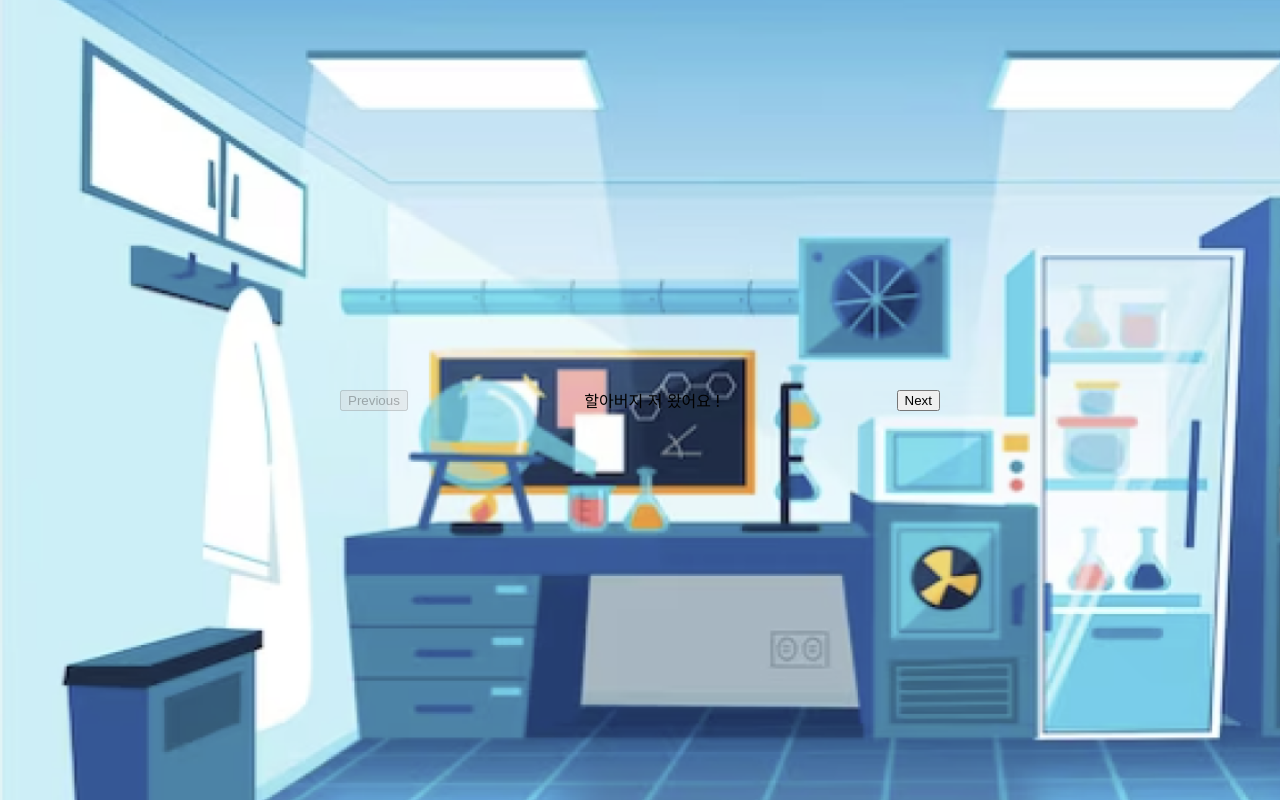
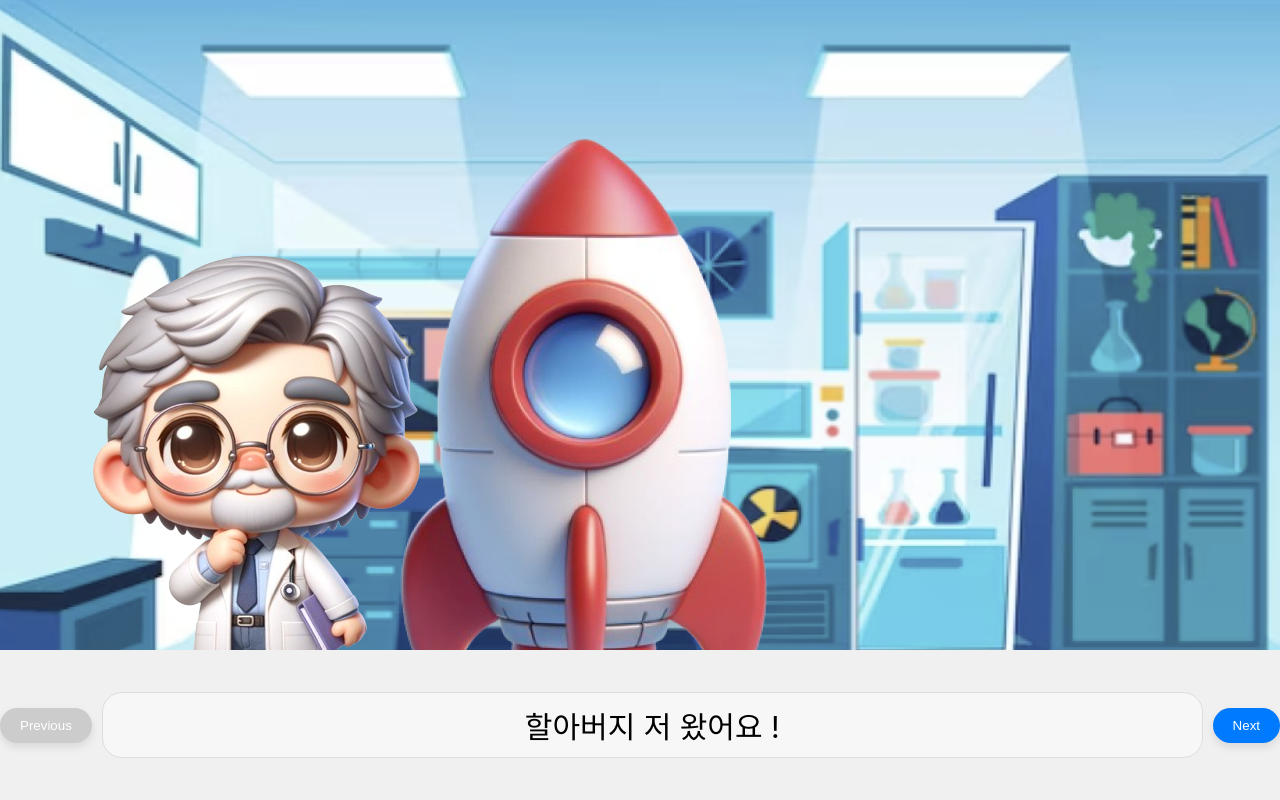
Before and after one commit to 22-bottle/ssafy_specific_pjt, a React (Create React App) app in the folder front/: page /mainchild/story in a window 1280 px wide. Built offline with nearby package versions, Linux system fonts and the light colour scheme.

Commit message:
design: stroy process 완성

```diff
--- a/front/src/components/mainchild/Story.module.css
+++ b/front/src/components/mainchild/Story.module.css
@@ -3,27 +3,87 @@
     flex-direction: column; /* 자식 요소들을 세로로 정렬 */
     align-items: center; /* 가운데 정렬 */
     justify-content: center; /* 가운데 정렬 */
-    height: 100vh; /* 화면의 전체 높이 */
+    width: 100%;
+    height: 100%; /* 화면의 전체 높이 */
     text-align: center; /* 텍스트 가운데 정렬 */
+    overflow: hidden; /* 스크롤바 없애기 */
   }
 
   .backgroundImage {
-    position: absolute; /* 배경 이미지를 절대 위치 */
+    position: absolute; /* 배경 이미지를 절대 위치로 수정 */
     top: 0;
     left: 0;
-    width: 100%; /* 전체 너비 */
-    height: 100%; /* 전체 높이 */
+    background-size: cover; /* 배경 이미지가 화면을 꽉 채우도록 */
+    background-position: center; /* 이미지를 중앙에 위치 */
+    width: 100%;
+    height: 100%; /* 전체 높이를 차지하도록 변경 */
     z-index: -1; /* 배경으로 보내기 */
   }
 
   .storyNavigation {
-    position: relative;
-    bottom:0%;
-    display: flex; /* Flexbox layout을 사용 */
-    flex-direction: row; /* 자식 요소들을 가로로 정렬 */
-    align-items: center; /* 가운데 정렬 */
-    justify-content: space-between; /* 요소들 사이에 공간을 균등하게 배분 */
-    width: 100%; /* 전체 너비의 80% */
-    max-width: 600px; /* 최대 너비 제한 */
-    height: 100px;
+    position: absolute;
+    bottom: 0;
+    display: flex;
+    flex-direction: row;
+    align-items: center;
+    justify-content: center; /* 중앙 정렬을 위해 수정 */
+    width: 100%;
+    padding: -2 20px; /* 좌우 패딩 추가 */
+    height: 150px;
+    margin:0 0;
+    background-color: #f0f0f0; /* 업로드한 이미지의 배경 색에 따라 달라질 수 있음 */
   }
+
+  .button {
+    border: none;
+    background-color: #007bff; /* 예시 색상 */
+    color: white;
+    padding: 10px 20px;
+    margin: 0 0px;
+    border-radius: 30px; /* 둥근 모서리 */
+    box-shadow: 0 4px 8px rgba(0, 0, 0, 0.1); /* 버튼 그림자 */
+    cursor: pointer;
+  }
+
+  .button:disabled {
+    background-color: #cccccc; /* 비활성화 상태의 배경 색 */
+  }
+
+  .textfield {
+    flex-grow: 1; /* 사용 가능한 공간을 모두 채우도록 함 */
+    margin: 0 10px;
+    background-color: rgba(255, 255, 255, 0.5); /* 투명도를 준 흰색 배경 */
+    padding: 10px;
+    border-radius: 20px; /* 둥근 모서리 */
+    border: 1px solid #dddddd; /* 경계선 */
+    text-align: center;
+  }
+
+  .textfield p {
+    margin: 0; /* 기본 p 태그 마진 제거 */
+    font-size: 30px;
+  }
+  .grandpa {
+    background-image: url('@/assets/grandpa.png'); /* 이미지 경로를 정확하게 지정하세요 */
+    position: absolute;
+    top: 31%;
+    left: 1%;
+    width: 410px;
+    height: 498px;
+  }
+  .boy {
+    background-image: url('@/assets/boy.png'); /* 이미지 경로를 정확하게 지정하세요 */
+    position: absolute;
+    top: 25%;
+    right: 5%;
+    width: 350px;
+    height: 554px;
+}
+.timemachine {
+    background-image: url('@/assets/storytimemachine.png'); /* 이미지 경로를 정확하게 지정하세요 */
+    position: absolute;
+    top: 12%;
+    right: 40%;
+    width: 469px;
+    height: 643px;
+}
--- a/front/src/components/mainchild/Story.tsx
+++ b/front/src/components/mainchild/Story.tsx
@@ -2,113 +2,158 @@ import React, { useState } from "react";
 import styles from './Story.module.css'
 const storyBackgroundLab = require('@/assets/storylab.png');
 const storyspaceship = require('@/assets/storyspaceship.png');
-const storyworldmap = require('@/assets/worldmap.jpg')
+const storyworldmap = require('@/assets/worldmap.jpg');
+
 
 type Storyline = {
     id: number;
     text: string;
     image: string; // 이미지 URL
+    isgrandpa: number;
+    isgrandchild: number;
 };
 const stories: Storyline[] = [
     {   id: 0,
         text:"할아버지 저 왔어요 !",
-        image: storyBackgroundLab
+        image: storyBackgroundLab,
+        isgrandpa: 1,
+        isgrandchild: 0
     },
     {   id : 1,
         text:"아이구 내 똥강아지 왔구나 보고 싶었단다",
-        image:storyBackgroundLab
+        image:storyBackgroundLab,
+        isgrandpa: 1,
+        isgrandchild: 1
     },
     {   id : 2,
         text:"할아버지 저도 보고 싶었어요! 할아버지 저건 뭐예요?",
-        image:storyBackgroundLab
+        image:storyBackgroundLab,
+        isgrandpa: 1,
+        isgrandchild: 1
     },
     {   id : 3,
         text : "아 저거? 저건 내가 요즘 개발중인 타임머신이란다. 아직 완성된게 아니니 절대 함부로 만지면 안된단다",
-        image:storyBackgroundLab
+        image:storyBackgroundLab,
+        isgrandpa: 1,
+        isgrandchild: 1
     },
     {   id : 4,
         text :"잠시 화장실에 다녀올테니 여기 앉아서 기다리거라",
-        image:storyBackgroundLab
+        image:storyBackgroundLab,
+        isgrandpa: 1,
+        isgrandchild: 1
     },
     {
-      id : 5,
-      text :"우와 멋지다... 그냥 잠깐 구경하는건 괜찮겠지? 오 여기로 들어가는 건가?",
-      image:storyBackgroundLab
+        id : 5,
+        text :"우와 멋지다... 그냥 잠깐 구경하는건 괜찮겠지? 오 여기로 들어가는 건가?",
+        image:storyBackgroundLab,
+        isgrandpa: 0,
+        isgrandchild: 1
     },
     {
       id : 6,
-      text :"타임머신의 문을 만지는 순간 타임머신에서 불빛이 나오기 시작했어요",
-      image:storyBackgroundLab
+      text :"우우우웅 우우웅",
+      image:storyBackgroundLab,
+      isgrandpa: 0,
+      isgrandchild: 1
     },
     {
       id : 7,
       text :"할아버지!! 빨리 와보세요!! 이상한 소리가 나요!!",
-      image:storyBackgroundLab
+      image:storyBackgroundLab,
+      isgrandpa: 0,
+      isgrandchild: 1
     },
     {
       id : 8,
       text :"안돼 !! 아가 !!",
-      image:storyBackgroundLab
+      image:storyBackgroundLab,
+      isgrandpa: 1,
+      isgrandchild: 1
     },
     {
       id : 9,
       text :"아이구 이녀석아.. 만지면 안된다니까...",
-      image:storyspaceship
+      image:storyspaceship,
+      isgrandpa: 1,
+      isgrandchild: 1
     },
     {
       id : 10,
       text :"죄송해요 할아버지 잠깐 구경하는건 괜찮을 줄 알았어요",
-      image:storyspaceship
+      image:storyspaceship,
+      isgrandpa: 1,
+      isgrandchild: 1
     },
     {
       id : 11,
       text :"아휴 넌 어릴때부터 나를 닮아 아주 호기심이 많았지 이렇게 될 수 있다고 생각했단다",
-      image:storyspaceship
+      image:storyspaceship,
+      isgrandpa: 1,
+      isgrandchild: 1
     },
     {
       id : 12,
       text :"할아버지 우리는 이제 어디로 가는거에요?",
-      image:storyspaceship
+      image:storyspaceship,
+      isgrandpa: 1,
+      isgrandchild: 1
     },
     {
       id : 13,
       text :"과거의 지구로 가고 있는 것 같구나. 자! 저길 봐라 아가",
-      image:storyspaceship
+      image:storyspaceship,
+      isgrandpa: 1,
+      isgrandchild: 1
     },
     {
       id : 14,
       text :"우와 ! 너무 예뻐요 !",
-      image:storyworldmap
+      image:storyworldmap,
+      isgrandpa: 1,
+      isgrandchild: 1
     },
     {
       id : 15,
       text :"지금 예쁜게 중요한게 아니란다 아가... 우리는 여기서 연료를 얻어서 집으로 돌아가야 해",
-      image:storyworldmap
+      image:storyworldmap,
+      isgrandpa: 1,
+      isgrandchild: 1
     },
     {
       id : 16,
       text :"연료요? 연료를 어디서 얻을 수 있어요?",
-      image:storyworldmap
+      image:storyworldmap,
+      isgrandpa: 1,
+      isgrandchild: 1
     },
     {
       id : 17,
       text :"시간을 지키는 요정들에게 부탁하면 된단다",
-      image:storyworldmap
+      image:storyworldmap,
+      isgrandpa: 1,
+      isgrandchild: 1
     },
     {
       id : 18,
       text :"시간을 지키는 요정들이요?",
-      image:storyworldmap
+      image:storyworldmap,
+      isgrandpa: 1,
+      isgrandchild: 1
     },
     {
       id : 19,
       text :"우리처럼 타임머신을 타고 와서 역사를 바꾸려고 하는 사람들 때문에 요정들이 시간을 지키게 되었단다.",
-      image:storyworldmap
+      image:storyworldmap,
+      isgrandpa: 1,
+      isgrandchild: 1
     },
     {
       id : 20,
       text :"요정들이 내는 문제를 맞추고 연료를 받아서 집으로 돌아가자꾸나! ",
-      image:storyworldmap
+      image:storyworldmap,
+      isgrandpa: 1,
+      isgrandchild: 1
     }
 
 
@@ -130,12 +175,36 @@ const Story:React.FC= () => {
         className={styles.backgroundImage}
         style={{ backgroundImage: `url(${stories[currentStoryIndex].image})` }}
       />
+      <div>
+      {stories[currentStoryIndex].isgrandpa === 1 && (
+          <div
+            className={styles.grandpa}
+          />
+        )}
+      </div>
+      <div>
+      {stories[currentStoryIndex].isgrandchild === 1 && (
+          <div
+            className={styles.boy}
+          />
+        )}
+      </div>
+      <div>
+        {currentStoryIndex <= 8 &&(
+          <div
+           className={styles.timemachine}
+          />
+        )
+        }
+      </div>
       <div className={styles.storyNavigation}>
-        <button onClick={goToPreviousStory} disabled={currentStoryIndex === 0}>
+        <button className={styles.button} onClick={goToPreviousStory} disabled={currentStoryIndex === 0}>
           Previous
         </button>
-        <p>{stories[currentStoryIndex].text}</p>
-        <button onClick={goToNextStory} disabled={currentStoryIndex === stories.length - 1}>
+        <div className={styles.textfield}>
+          <p>{stories[currentStoryIndex].text}</p>
+        </div>
+        <button className={styles.button} onClick={goToNextStory} disabled={currentStoryIndex === stories.length - 1}>
           Next
         </button>
       </div>
```
Also changed, not shown: front/src/assets/storytimemachine.png (added).
